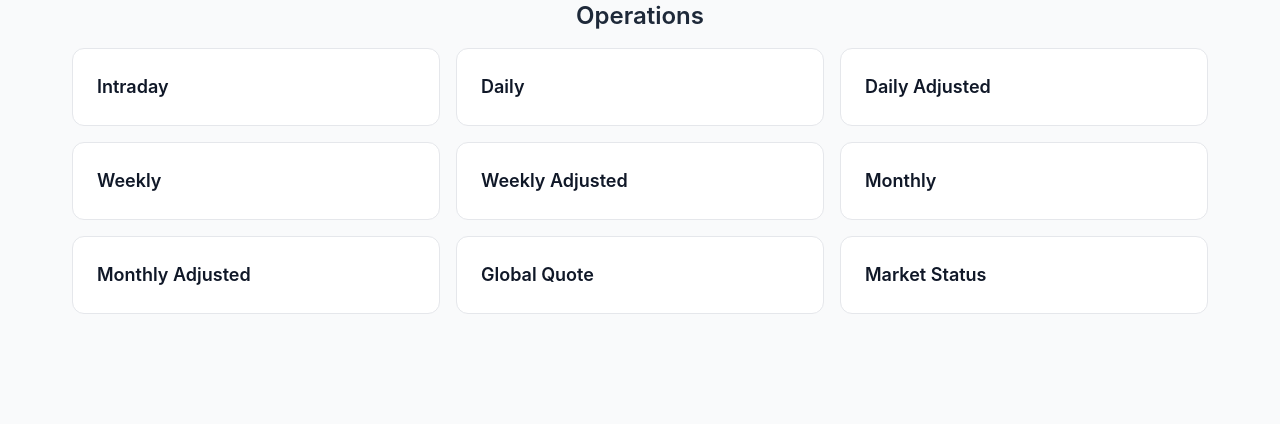
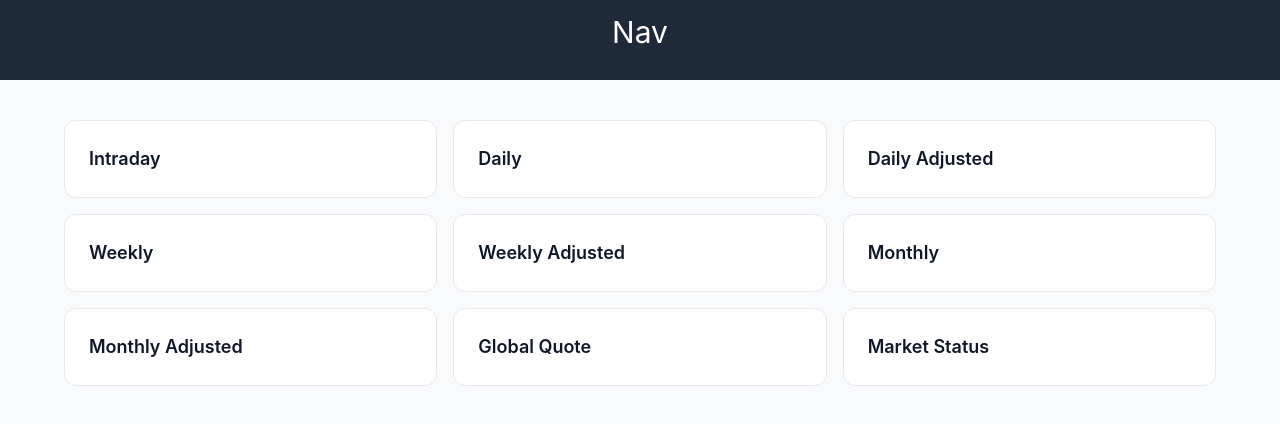
Before and after one commit to stock-market-jmc/stock-market-front, a Vue app: page / in a window 1280 px wide. Shown: the top 424 px of the page. Built offline with nearby package versions, Linux system fonts and the light colour scheme.

Commit message:
perfect layout

```diff
--- a/index.html
+++ b/index.html
@@ -7,7 +7,7 @@
       <title>stock-market</title>
   </head>
   <body>
-    <div id="app"></div>
+    <div id="app" class="h-screen bg-gray-50 overflow-y-auto" ></div>
     <script type="module" src="/src/main.ts"></script>
   </body>
 </html>
--- a/src/App.vue
+++ b/src/App.vue
@@ -1,12 +1,20 @@
 <script setup lang="ts">
+import NavigationView from "@/views/NavigationView.vue";
 </script>
 
 <template>
-  <div class="min-h-screen bg-gray-50 overflow-x-visible">
-    <div class="w-93.75 mx-auto px-2
-        md:w-300 md:px-6"
-    >
-      <router-view/>
-    </div>
+  <div class="h-screen flex flex-col bg-gray-50">
+    <nav class="h-[10%] bg-gray-800">
+      <div class="w-93.75 mx-auto md:w-300">
+        <NavigationView/>
+      </div>
+    </nav>
+
+    <main class="h-[90%] overflow-y-auto">
+      <div class="w-93.75 mx-auto my-2 px-2
+      md:px-4 md:w-300 md:my-6">
+        <router-view />
+      </div>
+    </main>
   </div>
 </template>
--- a/src/components/AlphaVantage/GlobalQuoteCard.vue
+++ b/src/components/AlphaVantage/GlobalQuoteCard.vue
@@ -17,8 +17,7 @@ const onClick = () => {
 
 <template>
   <div
-      class="bg-white rounded-lg shadow-md
-        p-4 md:w-80"
+      class="bg-white rounded-lg shadow-md p-4"
       @click="onClick">
     <div v-if="props.loading">Loading...</div>
     <div v-else class="flex flex-col gap-2">
--- a/src/components/AlphaVantage/GlobalQuoteView.vue
+++ /dev/null
@@ -1,117 +0,0 @@
-<script setup lang="ts">
-import { ref} from "vue";
-import type AssetInterface from "@/types/AssetInterface.ts";
-import GlobalQuoteCard from "@/components/AlphaVantage/GlobalQuoteCard.vue";
-import {useQuoteStore} from "@/stores/AlphaVantage/GlobalQuoteStore.ts";
-import {storeToRefs} from "pinia";
-import type GlobalQuoteInterface from "@/types/AlphaVantage/GlobalQuoteInterface.ts";
-import SelectAssets from "@/components/AlphaVantage/SelectAssets.vue";
-
-defineProps<{
-  title: string
-}>()
-
-const EMPTY_ASSET = {symbol: '', name: 'Select an asset'}
-
-const globalQuoteStore = useQuoteStore()
-const selectedSymbols = ref<string[]>([]);
-
-const {quotes, loading} = storeToRefs(globalQuoteStore);
-
-const selectedAsset = ref<AssetInterface>(EMPTY_ASSET)
-
-const onSelect = async (option: AssetInterface) => {
-
-  const symbol = option.symbol;
-
-  const index = selectedSymbols.value.indexOf(symbol);
-  if (index !== -1) {
-    selectedSymbols.value.splice(index, 1);
-    return;
-  }
-
-  selectedSymbols.value.push(symbol);
-  if (!quotes.value[symbol]) {
-    await globalQuoteStore.fetchQuote(option);
-  }
-};
-
-const removeQuote = (globalQuote: GlobalQuoteInterface) => {
-  const symbol = globalQuote.symbol;
-  const index = selectedSymbols.value.indexOf(symbol);
-  selectedSymbols.value.splice(index, 1);
-}
-
-</script>
-
-<template>
-  <div class="flex flex-col">
-
-    <h1 class="w-full text-2xl font-semibold text-gray-800 pb-6 text-center
-                md:sticky md:top-0 md:pt-6 md:self-start bg-gray-50">
-      {{ title }}
-    </h1>
-
-    <div class="flex flex-col md:flex-row gap-6">
-
-      <div class="
-        flex flex-row gap-3 flex-nowrap scrollbar-hidden
-        md:flex-col md:overflow-visible
-        md:sticky md:top-20 md:self-start"
-      >
-        <SelectAssets
-            :selected-asset="selectedAsset"
-            @updateOption="onSelect"
-        />
-
-      </div>
-      <div class="grid grid-cols-1 md:grid-cols-2 gap-3">
-        <GlobalQuoteCard
-            v-for="symbol in selectedSymbols"
-            :key="symbol"
-            :symbol="symbol"
-            :global-quote="quotes[symbol]"
-            :loading="loading[symbol]"
-            @remove-quote="removeQuote"
-        />
-        <GlobalQuoteCard
-            v-for="symbol in selectedSymbols"
-            :key="symbol"
-            :symbol="symbol"
-            :global-quote="quotes[symbol]"
-            :loading="loading[symbol]"
-            @remove-quote="removeQuote"
-        />
-        <GlobalQuoteCard
-            v-for="symbol in selectedSymbols"
-            :key="symbol"
-            :symbol="symbol"
-            :global-quote="quotes[symbol]"
-            :loading="loading[symbol]"
-            @remove-quote="removeQuote"
-        />
-        <GlobalQuoteCard
-            v-for="symbol in selectedSymbols"
-            :key="symbol"
-            :symbol="symbol"
-            :global-quote="quotes[symbol]"
-            :loading="loading[symbol]"
-            @remove-quote="removeQuote"
-        />
-        <GlobalQuoteCard
-            v-for="symbol in selectedSymbols"
-            :key="symbol"
-            :symbol="symbol"
-            :global-quote="quotes[symbol]"
-            :loading="loading[symbol]"
-            @remove-quote="removeQuote"
-        />
-      </div>
-
-    </div>
-
-  </div>
-</template>
-<style scoped>
-
-</style>
--- a/src/views/HomePage.vue
+++ b/src/pages/HomePage.vue
@@ -7,9 +7,7 @@ const operations= useOperations().operations
 
 </script>
 <template>
-  <h1 class="text-2xl font-semibold text-gray-800  text-center">
-    Operations
-  </h1>
+
   <div class="py-4 px-2 grid grid-cols-1 md:grid-cols-3 gap-4">
     <HomeCard
         v-for="operation in operations"
--- a/src/router/index.ts
+++ b/src/router/index.ts
@@ -1,7 +1,7 @@
 import { createRouter, createWebHistory } from 'vue-router'
 
-import HomePage from '@/views/HomePage.vue';
-import OperationPage from "@/views/OperationPage.vue";
+import HomePage from '@/pages/HomePage.vue';
+import OperationPage from "@/pages/OperationPage.vue";
 import {VALID_OPERATIONS} from "@/constants/operations.ts";
 
 const operationsPattern = VALID_OPERATIONS.join('|')
--- a/src/stores/OperationsStore.ts
+++ b/src/stores/OperationsStore.ts
@@ -1,6 +1,6 @@
 import {defineStore} from 'pinia'
 import type {OperationInterface} from '@/types/OperationInterface'
-import GlobalQuoteView from "@/components/AlphaVantage/GlobalQuoteView.vue";
+import GlobalQuoteView from "@/views/GlobalQuoteView.vue";
 
 const operationsList: OperationInterface[] = [
     {slug: 'intraday', name: 'Intraday'},
--- /dev/null
+++ b/src/views/GlobalQuoteView.vue
@@ -0,0 +1,78 @@
+<script setup lang="ts">
+import {ref} from "vue";
+import type AssetInterface from "@/types/AssetInterface.ts";
+import GlobalQuoteCard from "@/components/AlphaVantage/GlobalQuoteCard.vue";
+import {useQuoteStore} from "@/stores/AlphaVantage/GlobalQuoteStore.ts";
+import {storeToRefs} from "pinia";
+import type GlobalQuoteInterface from "@/types/AlphaVantage/GlobalQuoteInterface.ts";
+import SelectAssets from "@/components/AlphaVantage/SelectAssets.vue";
+
+defineProps<{
+  title: string
+}>()
+
+const EMPTY_ASSET = {symbol: '', name: 'Select an asset'}
+
+const globalQuoteStore = useQuoteStore()
+const selectedSymbols = ref<string[]>([]);
+
+const {quotes, loading} = storeToRefs(globalQuoteStore);
+
+const selectedAsset = ref<AssetInterface>(EMPTY_ASSET)
+
+const onSelect = async (option: AssetInterface) => {
+
+  const symbol = option.symbol;
+
+  const index = selectedSymbols.value.indexOf(symbol);
+  if (index !== -1) {
+    selectedSymbols.value.splice(index, 1);
+    return;
+  }
+
+  selectedSymbols.value.push(symbol);
+  if (!quotes.value[symbol]) {
+    await globalQuoteStore.fetchQuote(option);
+  }
+};
+
+const removeQuote = (globalQuote: GlobalQuoteInterface) => {
+  const symbol = globalQuote.symbol;
+  const index = selectedSymbols.value.indexOf(symbol);
+  selectedSymbols.value.splice(index, 1);
+}
+
+</script>
+
+<template>
+  <div class="flex flex-col gap-4
+      md:flex-row md:gap-6">
+
+    <div class="
+        flex flex-row gap-3 flex-nowrap flex-1
+        sticky top-2 self-start
+        md:top-6"
+    >
+      <SelectAssets
+          :selected-asset="selectedAsset"
+          @updateOption="onSelect"
+      />
+
+    </div>
+    <div class="flex-2 grid grid-cols-1 md:grid-cols-2 gap-3">
+      <GlobalQuoteCard
+          v-for="symbol in selectedSymbols"
+          :key="symbol"
+          :symbol="symbol"
+          :global-quote="quotes[symbol]"
+          :loading="loading[symbol]"
+          @remove-quote="removeQuote"
+      />
+    </div>
+
+  </div>
+
+</template>
+<style scoped>
+
+</style>
--- /dev/null
+++ b/src/views/NavigationView.vue
@@ -0,0 +1,14 @@
+<script setup lang="ts">
+
+</script>
+
+<template>
+
+  <nav class="fixed top-0 left-0 w-full h-16 bg-gray-800 z-10 flex items-center">
+    <h1 class="text-white text-3xl m-auto">Nav</h1>
+  </nav>
+</template>
+
+<style scoped>
+
+</style>
```
Also changed, not shown: src/pages/OperationPage.vue (renamed from src/views/OperationPage.vue), src/style.css (line endings or trailing spaces).
